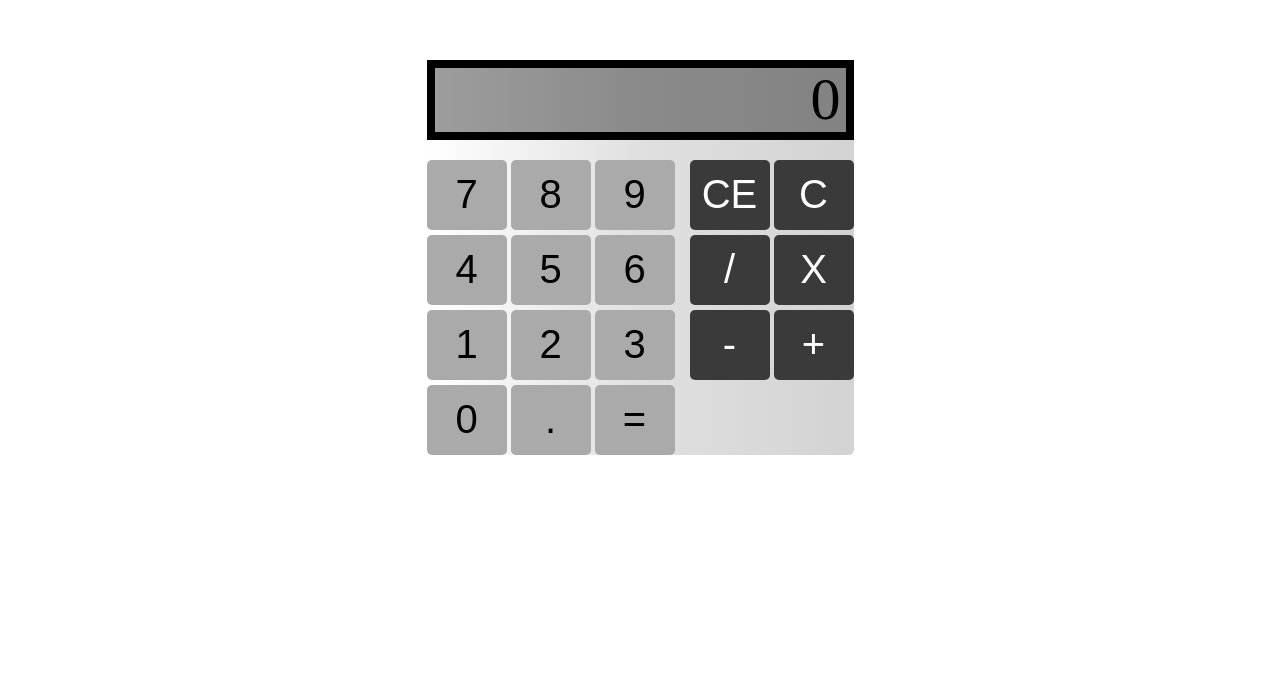
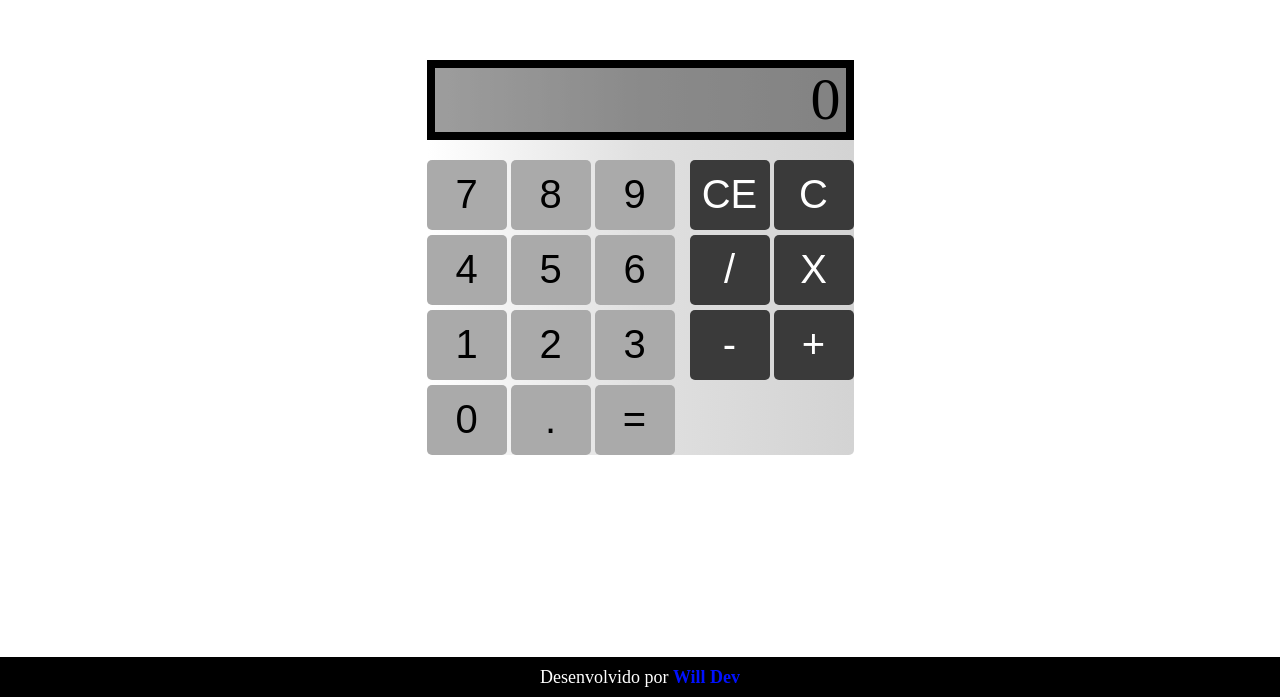
Before and after one commit to WillianGA02/Calculadora-Matematica, a plain HTML site: page index.html in a window 1280 px wide. Shown: the part 143-840 px from the top of the page. Before the commit the page ends 800 px from the top, so only its background shows below. Drawn offline with Linux system fonts and the light colour scheme.

Commit message:
Add files via upload

```diff
--- a/index.html
+++ b/index.html
@@ -9,7 +9,7 @@
 </head>
 
 <body>
-
+    <div id="global">
         <div id="container">
 
             <div id="display">
@@ -64,6 +64,11 @@
             </div>
 
         </div>
+    </div>
+
+    <footer>
+        <p>Desenvolvido por <a href="https://www.instagram.com/willian_almeidazk/" target="_blank">Will Dev</a></p>
+    </footer>
 
 
     <script src="script.js"></script>
--- a/style.css
+++ b/style.css
@@ -4,7 +4,9 @@
     box-sizing: border-box;
 }
 
-body{
+
+
+#global{
     height: 100vh;
     display: flex;
     flex-direction: column;
@@ -71,6 +73,25 @@ body{
     cursor: pointer;
 }
 
+footer{
+    background-color: black;
+    display: flex;
+    align-items: center;
+    justify-content: center;
+    height: 40px;
+}
+
+footer p{
+    color: white;
+    font-size: 18px;
+}
+
+footer a{
+    color: rgb(0, 17, 255);
+    text-decoration: none;
+    font-weight: bold;
+}
+
 
 
 @media (max-width: 450px){
```
Lines whose indentation alone changed are shown as unchanged.
